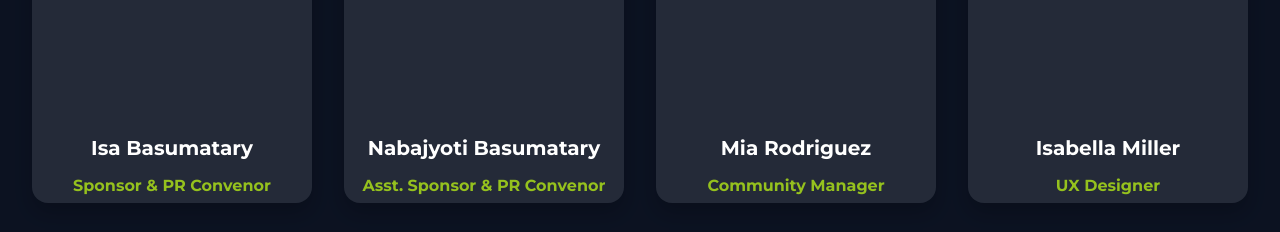
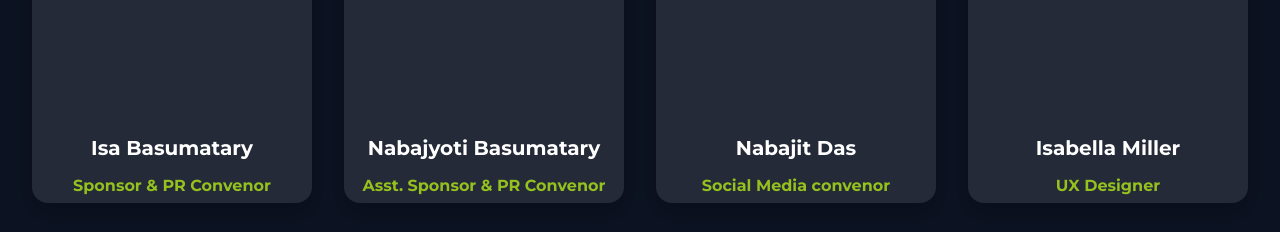
Before and after one commit to Naba321/Ecstasy2025, a plain HTML site: page Ecstasy 2025/Ecstasy 2025/team1.html in a window 1280 px wide. Shown: the part 1160-1392 px from the top of the page. Drawn offline with nearby package versions, Linux system fonts and the light colour scheme.

Commit message:
Update team1.html

```diff
--- a/Ecstasy 2025/Ecstasy 2025/team1.html
+++ b/Ecstasy 2025/Ecstasy 2025/team1.html
@@ -185,8 +185,8 @@
                         </div>
                     </div>
                 </div>
-                <h3>Mia Rodriguez</h3>
-                <p class="member-role">Community Manager</p>
+                <h3>Nabajit Das</h3>
+                <p class="member-role">Social Media convenor</p>
             </div>
 
             <!-- Team Member 12 -->
```
